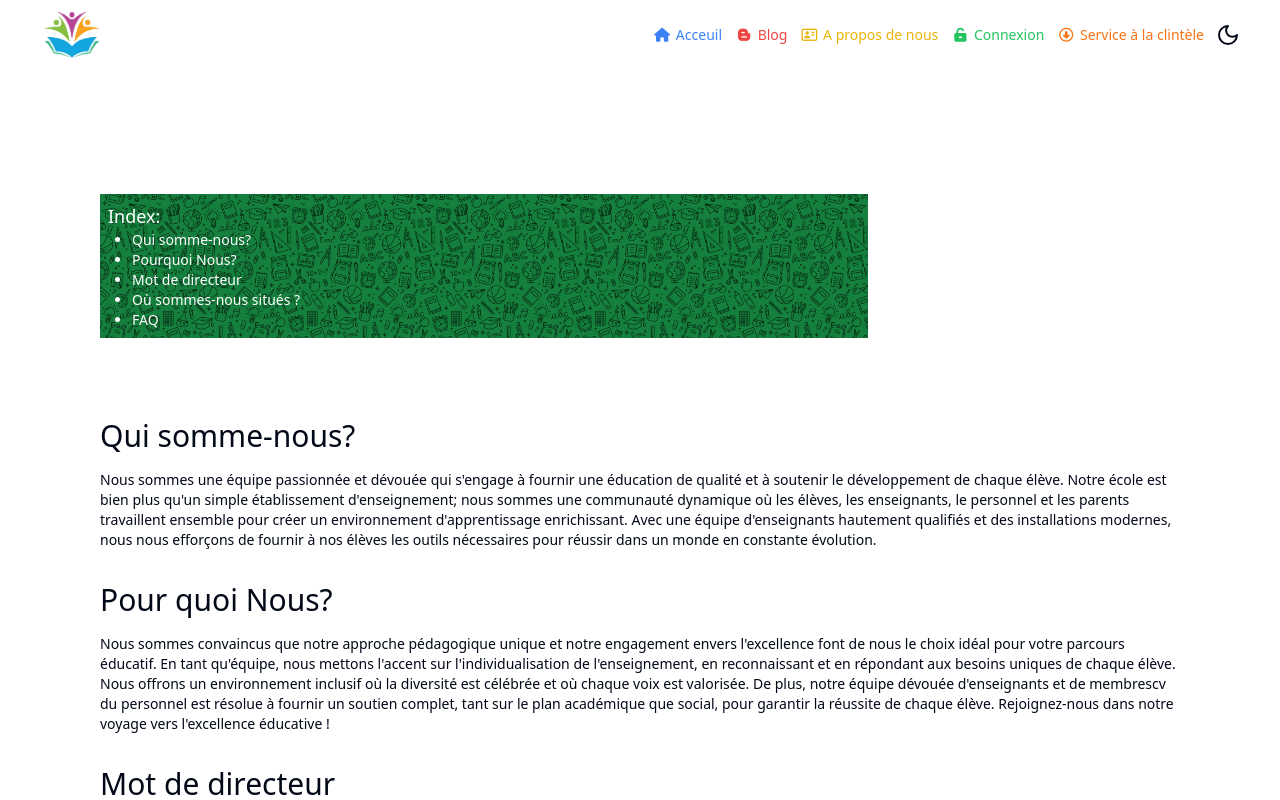
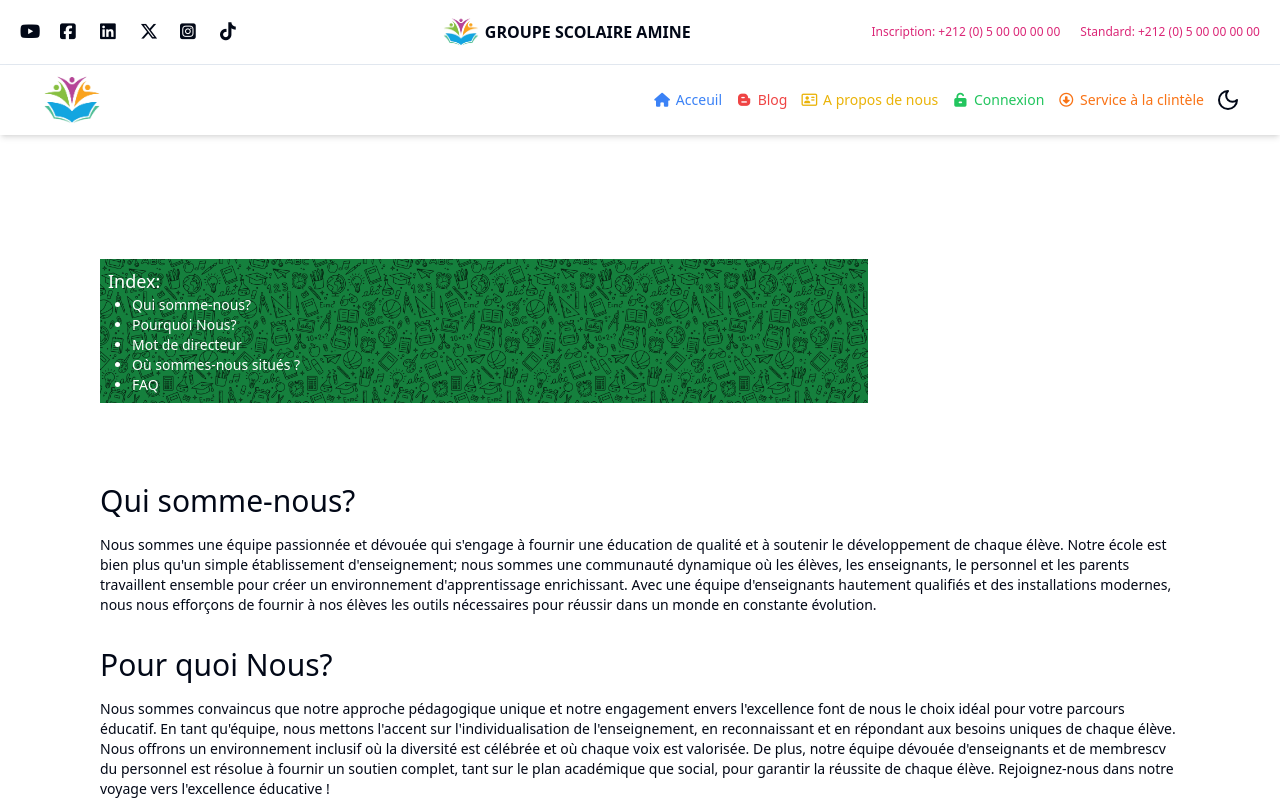
Before and after one commit to amineakkour/school-management, a React (Vite) app in the folder frontend/: page /a-propos-de-nous in a window 1280 px wide. Shown: the top 800 px of the page. Built offline with nearby package versions, Linux system fonts and the light colour scheme.

Commit message:
Update Navbar

```diff
--- a/frontend/src/App.jsx
+++ b/frontend/src/App.jsx
@@ -2,11 +2,11 @@ import { BrowserRouter, Routes, Route } from "react-router-dom";
 import StudentLogin from "./views/student/StudentLogin";
 import TeacherLogin from "./views/teacher/TeacherLogin";
 import AdminLogin from "./views/admin/AdminLogin";
-import GuestHome from "./views/Home";
-import Blog from "./views/Blog";
+import Home from "./views/guest/Home";
+import Blog from "./views/guest/Blog";
 import MainLayout from "./Layout/MainLayout";
-import AboutUs from "./views/AboutUs";
-import PageNotFound from "./views/PageNotFound";
+import AboutUs from "./views/guest/AboutUs";
+import PageNotFound from "./views/guest/PageNotFound";
 import { ThemeProvider } from "./context/ThemeProvider";
 
 
@@ -17,7 +17,7 @@ function App() {
       <ThemeProvider defaultTheme="dark" storageKey="vite-ui-theme">
         <Routes>
           <Route element={<MainLayout />}>
-            <Route index element={<GuestHome />} />
+            <Route index element={<Home />} />
             <Route path="blog" element={<Blog />} />
             <Route path="a-propos-de-nous" element={<AboutUs />} />
           </Route>
--- a/frontend/src/Layout/MainLayout.jsx
+++ b/frontend/src/Layout/MainLayout.jsx
@@ -6,7 +6,7 @@ export default function MainLayout() {
     <div className="max-w-screen-2xl mx-auto">
       <Navbar />
 
-      <main className="md:max-w-6xl mt-10 md:mt-20 md:p-5 mx-2 md:mx-auto">
+      <main className="max-w-6xl mt-10 md:mt-20 md:p-5 mx-2 md:mx-auto">
         <Outlet />
       </main>
     </div>
--- a/frontend/src/components/Navbar.jsx
+++ b/frontend/src/components/Navbar.jsx
@@ -2,6 +2,7 @@ import { useEffect, useRef, useState } from "react";
 import logo from "../assets/logo.png";
 import { Link } from "react-router-dom";
 import { ModeToggle } from "./ModeToggle";
+import { useTheme } from "../context/ThemeProvider";
 
 const colorsOmg = ['text-blue-500', 'text-red-500', 'text-yellow-500',   'text-green-500', 'text-orange-500',];
 
@@ -10,7 +11,6 @@ const navItems = [
   {label: "Blog", fontAwsomeIconClass: 'fa-brands fa-blogger-b', path: "/blog"},
   {label: "A propos de nous", fontAwsomeIconClass: 'fa-regular fa-address-card', path: "/a-propos-de-nous"},
   {label: "Connexion", fontAwsomeIconClass: 'fa-solid fa-unlock-keyhole', path: "/connexion/etudiant"},
-  // {label: "Service à la clintèle", fontAwsomeIconClass: 'fa-regular fa-circle-down', path: "/"},
 ]
 
 function DropDownItem() {
@@ -20,7 +20,6 @@ function DropDownItem() {
   const handleClickOutside = (event) => {
     if (ulElement.current && !ulElement.current.contains(event.target)) {
       setIsOpen(false);
-      console.log("close")
     }
   };
 
@@ -62,9 +61,44 @@ function BurgerMenu({isOpen, setIsOpen}) {
 
 export default function Navbar() {
   const [isOpen, setIsOpen] = useState(!(window.innerWidth < 760)); // if widown smaller than 600 then set isOpen to false
+  const { theme } = useTheme();
+  const navEl = useRef(null);
+
+  useEffect(() => {
+    document.addEventListener("scroll", () => {
+      if(window.scrollY >= 50) {
+        navEl.current?.classList.remove("relative");
+        navEl.current?.classList.add("fixed");
+      }else{
+        navEl.current?.classList.remove("fixed");
+        navEl.current?.classList.add("relative");
+      }
+    })
+  })
 
   return (
-  <nav id="nav-bar" className={`block md:flex justify-between items-center px-5 md:px-10 relative overflow-hidden md:overflow-visible`}>
+    <header className="relative">
+      <div className="md:flex flex-wrap justify-between items-center p-5 py-3 border-b up-to-down gap-5">
+        <ul className="flex text-lg items-center justify-around">
+          <li><a href="https://www.google.com/"><i className="hover:text-pink-600 flex items-center content-center w-10 h-7 fa-brands fa-youtube"></i></a></li>
+          <li><a href="https://www.google.com/"><i className="hover:text-pink-600 flex items-center content-center w-10 h-7 fa-brands fa-square-facebook"></i></a></li>
+          <li><a href="https://www.google.com/"><i className="hover:text-pink-600 flex items-center content-center w-10 h-7 fa-brands fa-linkedin"></i></a></li>
+          <li><a href="https://www.google.com/"><i className="hover:text-pink-600 flex items-center content-center w-10 h-7 fa-brands fa-x-twitter"></i></a></li>
+          <li><a href="https://www.google.com/"><i className="hover:text-pink-600 flex items-center content-center w-10 h-7 fa-brands fa-square-instagram"></i></a></li>
+          <li><a href="https://www.google.com/"><i className="hover:text-pink-600 flex items-center content-center w-10 h-7 fa-brands fa-tiktok"></i></a></li>
+        </ul>
+
+        <h3 className="text-base font-bold my-3 md:my-0 flex justify-center items-center gap-1">
+          <img src={logo} alt="Logo" className="w-10 h-10" /> GROUPE SCOLAIRE AMINE
+        </h3>
+
+        <div className={`flex items-center justify-between gap-5 text-xs ${theme === "dark" ? "" : "text-pink-600"}`}>
+          <div>Inscription: +212 (0) 5 00 00 00 00</div>
+          <div>Standard: +212 (0) 5 00 00 00 00</div>
+        </div>
+      </div>
+
+    <nav ref={navEl} id="nav-bar" className={`shadow-md z-50 2xl:shadow-none block relative top-0 w-full max-w-screen-2xl md:flex justify-between items-center px-5 md:px-10 bg-background overflow-hidden md:overflow-visible`}>
         <div className="absolute right-3 top-4">
           <BurgerMenu isOpen={isOpen} setIsOpen={setIsOpen} />
         </div>
@@ -79,5 +113,6 @@ export default function Navbar() {
           <ModeToggle className="border" />
         </ul>
       </nav>
+    </header>
   )
 }
--- a/frontend/src/styles/animations.css
+++ b/frontend/src/styles/animations.css
@@ -16,6 +16,10 @@
 
 .up-to-down{
   animation: up-to-down .4s backwards;
+}
+
+.flash{
+  animation: flash 1s backwards infinite;
 }
 
 @keyframes pop-up {
@@ -72,3 +76,12 @@
     opacity: 1;
   }
 }
+
+@keyframes flash {
+  0%{
+    opacity: 0;
+  }
+  100%{
+    opacity: 1;
+  }
+}
--- a/frontend/src/views/PageNotFound.jsx
+++ /dev/null
@@ -1,24 +0,0 @@
-import background_src from "../assets/background_1.jpg";
-import Navbar from "../components/Navbar";
-import { Link } from "react-router-dom"
-
-export default function PageNotFound() {
-  return (
-    <div className="max-w-screen-2xl mx-auto">
-      <Navbar />
-
-      <main className="md:max-w-6xl mt-10 md:mt-20 md:p-5 mx-2 md:mx-auto">
-      <section className="bg-white dark:bg-gray-900 bg-blend-multiply" style={{backgroundImage: `url(${background_src})`}}>
-        <div className="py-8 px-4 mx-auto max-w-screen-xl lg:py-16 lg:px-6">
-          <div className="mx-auto max-w-screen-sm text-center">
-              <h1 className="mb-4 text-7xl tracking-tight font-extrabold lg:text-9xl text-white">404</h1>
-              <p className="mb-4 text-3xl tracking-tight font-bold text-gray-900 md:text-4xl dark:text-white">Quelque chose manque :(</p>
-              <p className="mb-4 text-lg font-light text-gray-500 dark:text-gray-400">Nous ne trouvons pas cette page. Vous trouverez beaucoup de choses à explorer sur la page d'accueil. </p>
-              <Link to="/" className="inline-flex bg-white hover:bg-stone-200 bg-primary-600 hover:bg-primary-800 focus:ring-4 focus:outline-none focus:ring-primary-300 font-medium rounded-lg text-sm px-5 py-2.5 text-center dark:focus:ring-primary-900 my-4 flex content-center items-center gap-2"><i className="fa-solid fa-house"></i> Page d'accueil</Link>
-          </div>
-        </div>
-      </section>
-      </main>
-    </div>
-  );
-}
--- a/frontend/src/views/Blog.jsx
+++ b/frontend/src/views/guest/Blog.jsx
@@ -1,5 +1,5 @@
-import HomeNavbar from "../components/Navbar";
-import { useTheme } from "../context/ThemeProvider";
+import HomeNavbar from "../../components/Navbar";
+import { useTheme } from "../../context/ThemeProvider";
 
 function Card({title, createdAt, text, imgURL}) {
   const { theme } = useTheme();
--- /dev/null
+++ b/frontend/src/views/guest/PageNotFound.jsx
@@ -0,0 +1,24 @@
+import background_src from "../../assets/background_1.jpg";
+import Navbar from "../../components/Navbar";
+import { Link } from "react-router-dom"
+
+export default function PageNotFound() {
+  return (
+    <div className="max-w-screen-2xl mx-auto">
+      <Navbar />
+
+      <main className="md:max-w-6xl md:p-5 mx-2 md:mx-auto">
+        <section className="">
+          <div className="py-8 px-4 mx-auto max-w-screen-xl lg:py-16 lg:px-6">
+            <div className="mx-auto max-w-screen-sm text-center">
+                <h1 className="mb-4 text-7xl tracking-tight font-extrabold lg:text-9xl text-red-500">404</h1>
+                <p className="mb-4 text-3xl tracking-tight font-bold md:text-4xl text-red-500">Quelque chose manque :(</p>
+                <p className="mb-4 text-lg font-light text-gray-500">Nous ne trouvons pas cette page. Vous trouverez beaucoup de choses à explorer sur la page d'accueil. </p>
+                <Link to="/" className="inline-flex bg-secondary focus:ring-4 focus:outline-none focus:ring-primary-300 font-medium rounded-lg text-sm px-5 py-2.5 text-center dark:focus:ring-primary-900 my-4 flex content-center items-center gap-2"><i className="fa-solid fa-house"></i> Page d'accueil</Link>
+            </div>
+          </div>
+        </section>
+      </main>
+    </div>
+  );
+}
```
Also changed, not shown: frontend/src/views/guest/AboutUs.jsx (renamed from frontend/src/views/AboutUs.jsx, +4 -4 lines), frontend/src/views/guest/Home.jsx (renamed from frontend/src/views/Home.jsx). Lines whose indentation alone changed are shown as unchanged.
